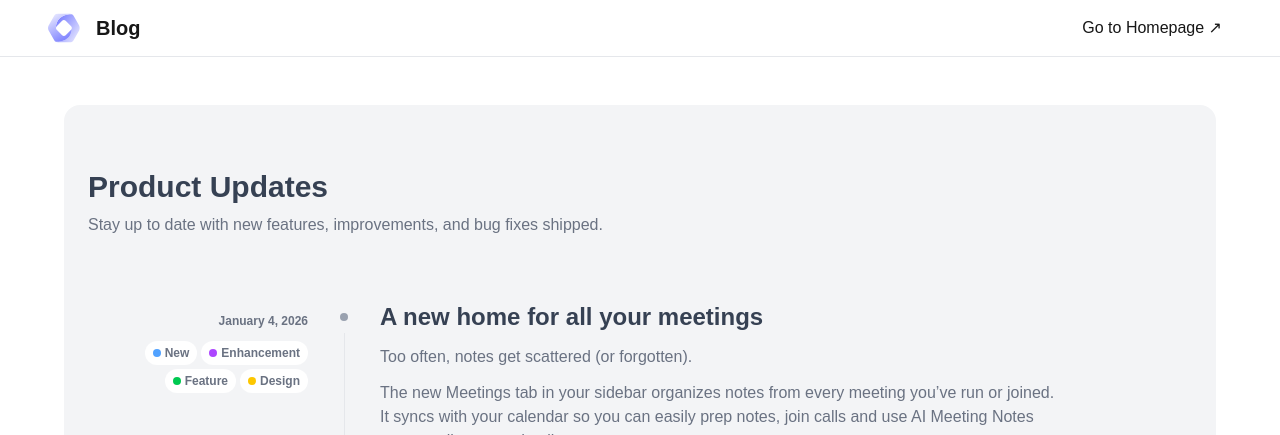
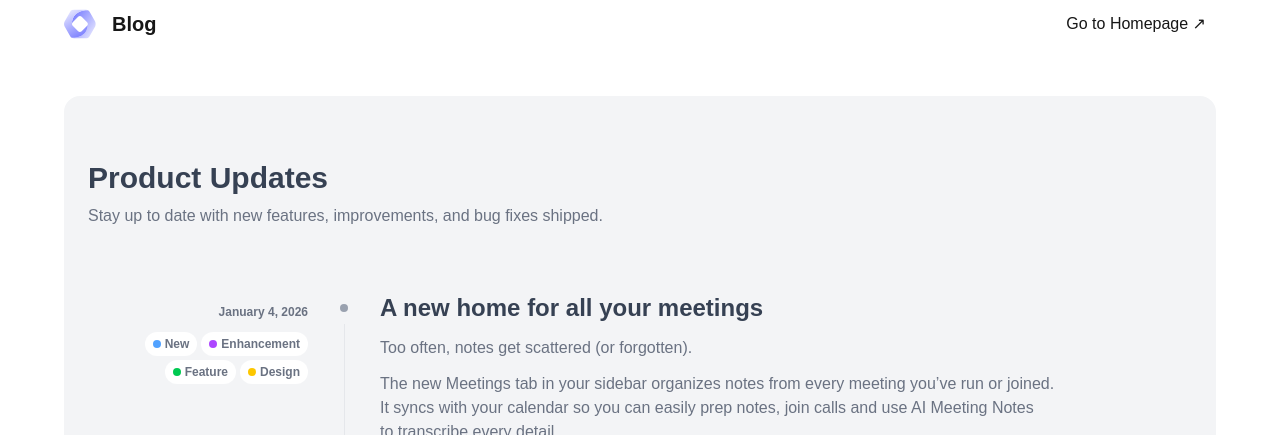
Before and after one commit to VoidfullSpace/nextjs-changelog, a Next.js app: page / in a window 1280 px wide. Shown: the top 435 px of the page. Built offline with nearby package versions, Linux system fonts and the light colour scheme.

Commit message:
feat: complete header component with styling and cleanup

```diff
--- a/app/components/Header.tsx
+++ b/app/components/Header.tsx
@@ -3,10 +3,8 @@ import Link from "next/link";
 import { clsx } from "clsx";
 
 export function Header() {
-
   return (
-        <header className="border-b border-gray-200">
-            <div className={clsx('px-4 sm:px-6 lg:px-12 py-3', 'flex items-center justify-between')}>
+    <header className="flex justify-between items-center max-w-6xl mx-auto py-2">
       <div>
         <Link href={"/"} className="flex items-center space-x-2 sm:space-x-4">
           <Image
@@ -30,14 +28,15 @@ export function Header() {
               "rounded-lg px-2.5 py-1",
               "hover:bg-white/25 focus:bg-white/25 focus:outline-none",
             )}
-                            href={"https://voidfull.com?utm_source=blog&utm_medium=navbar&utm_content=go_to_homepage"}
+            href={
+              "https://voidfull.com?utm_source=blog&utm_medium=navbar&utm_content=go_to_homepage"
+            }
             rel="noreferrer noopener"
           >
             Go to Homepage ↗
           </a>
         </li>
       </ul>
-            </div>
     </header>
-    )
+  );
 }
--- a/app/components/PostItem.tsx
+++ b/app/components/PostItem.tsx
@@ -21,18 +21,19 @@ interface PostItemProps {
 export function PostItem({ update }: PostItemProps) {
   return (
     <div className="grid sm:grid-cols-[120px_40px_1fr] md:grid-cols-[220px_40px_1fr] gap-4 mb-16">
-
       {/* { date & tags } */}
       <div className="flex flex-col text-xs sm:text-right mb-6">
         <p className=" text-gray-500 mb-3 font-bold mt-3">{update.date}</p>
         <div className="flex flex-wrap sm:justify-end gap-1">
           {update.tags.map((tag) => (
-            <div key={tag.label} className="inline-flex items-center gap-1 px-2 py-1 bg-white rounded-full text-xs text-gray-500">
-              <span
-                className={`w-2 h-2 rounded-full ${tag.color}`}
-              >
+            <div
+              key={tag.label}
+              className="inline-flex items-center gap-1 px-2 py-1 bg-white rounded-full text-xs text-gray-500"
+            >
+              <span className={`w-2 h-2 rounded-full ${tag.color}`}></span>
+              <span className="whitespace-nowrap w-fit font-semibold">
+                {tag.label}
               </span>
-              <span className="whitespace-nowrap w-fit font-semibold">{tag.label}</span>
             </div>
           ))}
         </div>
@@ -66,9 +67,7 @@ export function PostItem({ update }: PostItemProps) {
             />
           </div>
         </div>
-
       </div>
-
     </div>
   );
 }
--- a/app/layout.tsx
+++ b/app/layout.tsx
@@ -2,6 +2,8 @@ import type { PropsWithChildren } from "react";
 import type { Metadata } from "next";
 import { Geist, Geist_Mono } from "next/font/google";
 import "./globals.css";
+
+import { Header } from "./components/Header";
 
 const geistSans = Geist({
   variable: "--font-geist-sans",
@@ -24,6 +26,7 @@ export default function RootLayout({ children }: Readonly<PropsWithChildren>) {
       <body
         className={`${geistSans.variable} ${geistMono.variable} antialiased`}
       >
+        <Header />
         {children}
       </body>
     </html>
--- a/app/page.tsx
+++ b/app/page.tsx
@@ -1,5 +1,4 @@
 import { PostItem } from "./components/PostItem";
-import { Header } from "./components/Header";
 
 const updates = [
   {
@@ -52,9 +51,6 @@ const updates = [
 
 export default function Home() {
   return (
-    <>
-    <Header />
-
     <main className="mt-12 max-w-6xl mx-auto px-6 py-16 bg-gray-100 rounded-2xl">
       <h2 className="text-3xl font-semibold mb-2 text-gray-700">
         Product Updates
@@ -69,6 +65,5 @@ export default function Home() {
         ))}
       </div>
     </main>
-    </>
   );
 }
```
Lines whose indentation alone changed are shown as unchanged.
